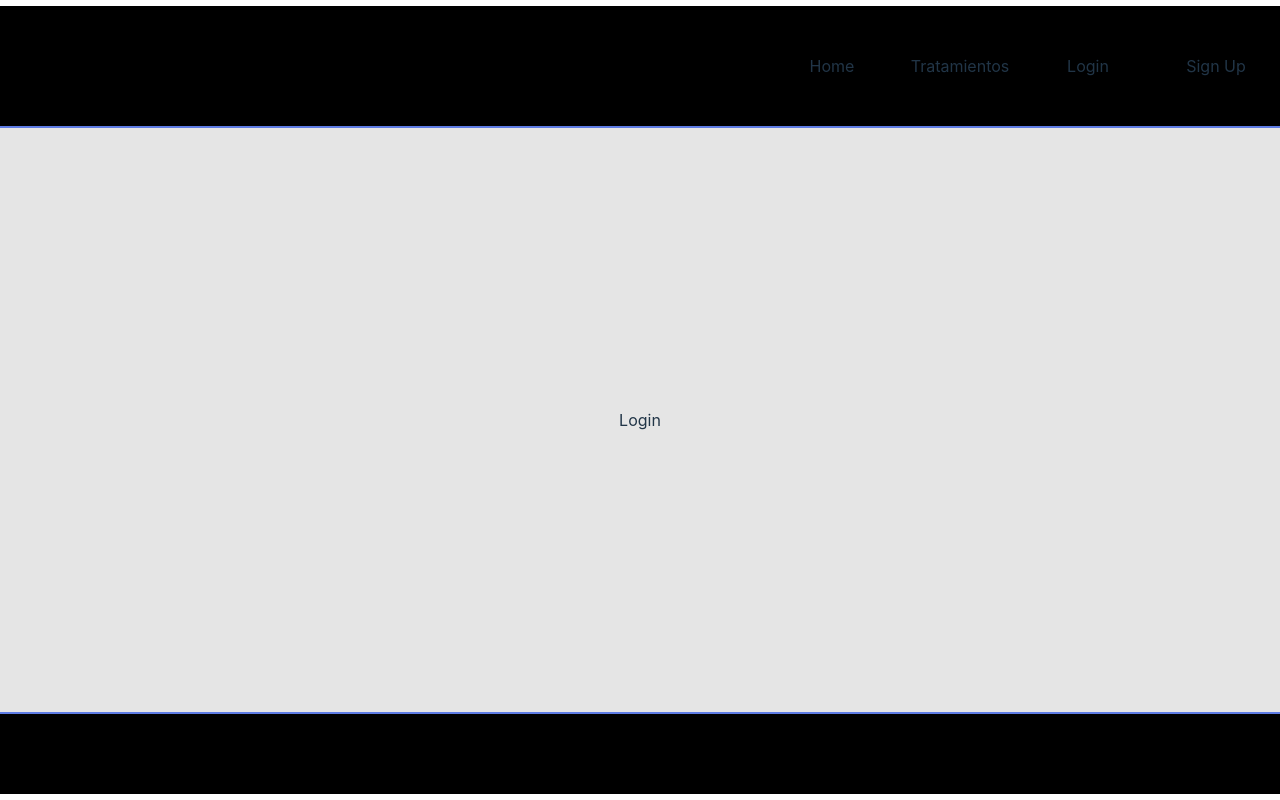
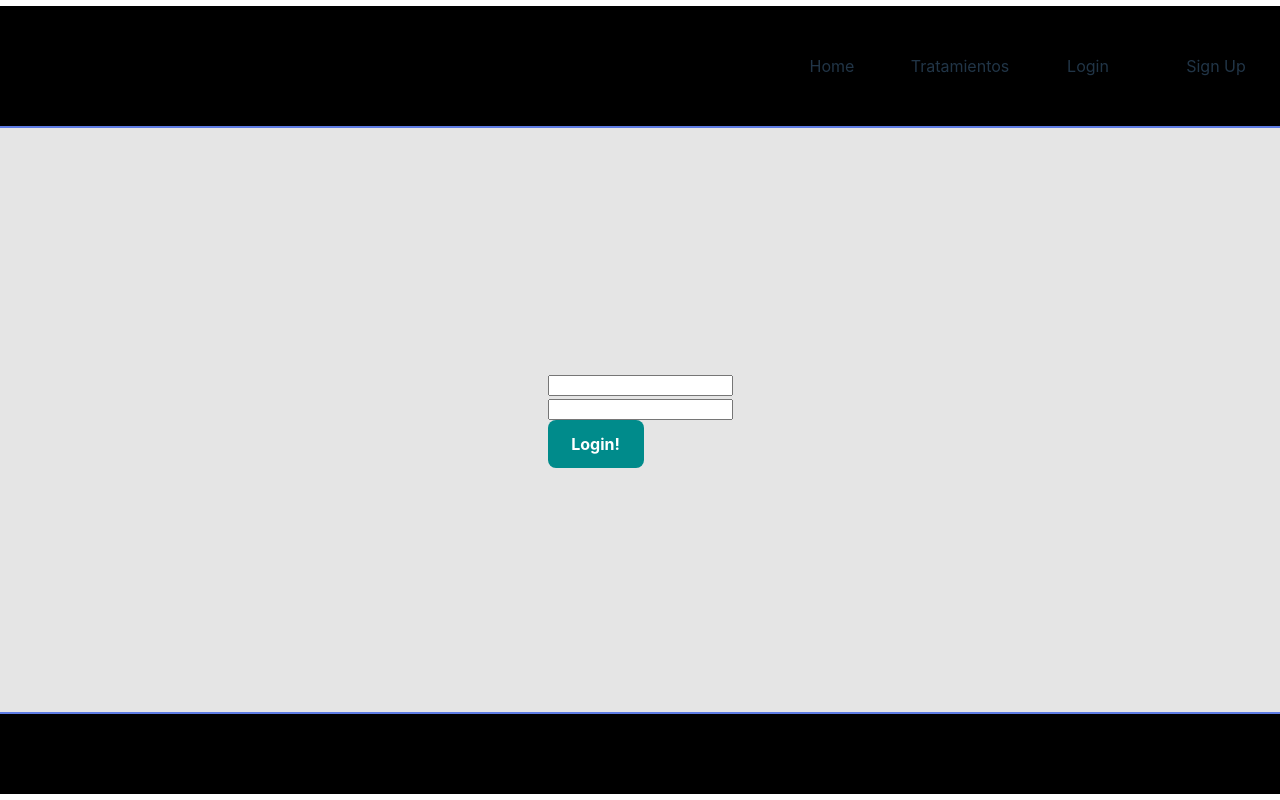
Before and after one commit to WilberEV/Proyecto-5---Front-Clinica-Dental, a React (Vite) app: page /login in a window 1280 px wide. Built offline with nearby package versions, Linux system fonts and the light colour scheme.

Commit message:
LogIn simulation test

```diff
--- /dev/null
+++ b/src/components/InputText/InputText.jsx
@@ -0,0 +1,17 @@
+
+import React from 'react';
+
+export const InputText = ({type, className, placeholder, name, handler}) => {
+
+    return (
+        <div className='inputTextDesign'>
+            <input
+                type={type}
+                className={className}
+                placeholder={placeholder}
+                name={name}
+                onChange={(e)=>handler(e)}
+            />
+        </div>
+    )
+}
--- a/src/layouts/Login/Login.css
+++ b/src/layouts/Login/Login.css
@@ -8,3 +8,28 @@
 
     background-color: #E5E5E5;
 }
+
+.loginButton {
+
+    width: 6em;
+    height: 3em;
+
+    display: flex;
+    justify-content: center;
+    align-items: center;
+
+    background-color: darkcyan;
+
+    border-radius: 0.5em;
+    transition: 0.3s;
+    color: white;
+    font-weight: bold;
+
+    cursor: pointer;
+}
+
+.loginButton:hover {
+
+    background-color: darkseagreen;
+    transition: 0.3s;
+}
--- a/src/layouts/Login/Login.jsx
+++ b/src/layouts/Login/Login.jsx
@@ -1,8 +1,96 @@
-import React from 'react'
+import React, { useState, useEffect } from "react";
 import './Login.css'
 
+import { useNavigate } from "react-router-dom";
+import { useDispatch, useSelector } from "react-redux";
+import { logInAccount } from '../../services/apiCalls';
+import jwt_decode from "jwt-decode";
+import { InputText } from "../../components/InputText/InputText";
+import { login, userData } from "../userSlice"
+
+
 export const Login = () => {
+
+  const dispatch = useDispatch();
+  const userRdxData = useSelector(userData);
+  const navigate = useNavigate();
+
+  //Hooks
+  const [credentials, setCredentials] = useState({
+    email: "",
+    password: "",
+  });
+
+  const [message, setMessage] = useState("");
+
+  //Handler
+  const inputHandlerFunction = (e) => {
+    setCredentials((prevState) => ({
+      ...prevState,
+      [e.target.name]: e.target.value,
+    }));
+  };
+
+  const logMeFunction = () => {
+
+    logInAccount(credentials)
+      .then((resultado) => {
+
+        const decoded = jwt_decode(resultado.data.token);
+
+        const datos = {
+          token: resultado.data.token,
+          user: decoded
+        }
+        //Una vez tengo el token, lo guardo con el dispatch
+        dispatch(login({ credentials: datos }));
+
+        setMessage(`Bienvenido de nuevo mr.${decoded.email}`);
+        //Nos vamos de aqui....
+
+        setTimeout(() => {
+          navigate("/");
+        }, 2750);
+
+      })
+      .catch((error) => console.log(error));
+  };
+
+  useEffect(()=>{
+
+      console.log(userRdxData,'////////////')
+
+  },[]);
+
   return (
-    <div className='loginBody'>Login</div>
+    <div className='loginBody'>
+
+{message != "" ? (
+        <div>{message}</div>
+      ) : (
+        <div>
+          <InputText
+            type={"email"}
+            className={"basicInput"}
+            placeholder={""}
+            name={"email"}
+            handler={inputHandlerFunction}
+          />
+
+          <InputText
+            type={"password"}
+            className={"basicInput"}
+            placeholder={""}
+            name={"password"}
+            handler={inputHandlerFunction}
+          />
+
+          <div className="loginButton" onClick={() => logMeFunction()}>
+            Login!
+          </div>
+        </div>
+      )}
+
+    </div>
   )
 }
--- a/src/layouts/userSlice.js
+++ b/src/layouts/userSlice.js
@@ -0,0 +1,33 @@
+import { createSlice } from '@reduxjs/toolkit';
+
+export const userSlice = createSlice({
+    name: 'user',
+    initialState: {
+      credentials: {}
+    },
+    reducers: {
+      login: (state, action) => {
+        return {
+          ...state,
+          ...action.payload
+        }
+      },
+      logout: (state, action) => {
+        return {
+          ...state,
+          ...action.payload
+        }
+      }
+
+    }
+
+});
+
+//Modo ESCRITURA
+export const { login, logout } = userSlice.actions;
+
+
+//Modo LECTURA
+export const userData = (state) => state.user;
+
+export default userSlice.reducer;
--- /dev/null
+++ b/src/services/apiCalls.js
@@ -0,0 +1,39 @@
+import axios from 'axios';
+
+export const logInAccount = async (credentials) => {
+
+    const res = await axios.post('https://dentistclinicbackend-production.up.railway.app/user/login', credentials)
+
+    return res
+}
+
+
+
+export const bringUserProfile = async () => {
+
+    const id = 'DOCTOR';
+
+    let token = 'eyJhbGciOiJIUzI1NiIsInR5cCI6IkpXVCJ9.eyJpZCI6IjY0NTIwZWJiYzRjN2NiZDExODZiNDljMyIsInJvbGUiOiJBRE1JTiIsImlhdCI6MTY4Mzc5MjI5M30.CrD--k8TwIKk1MBkhwlXLlHXFZOjLmTXkDSzvGf3ar8';
+
+    let config = {
+        headers: {
+          'Authorization': 'Bearer '+ token,
+        }
+      };
+
+    return await axios.get(`https://fsdemian-clinica-dental-production-a578.up.railway.app/${id}`, config);
+}
+
+
+export const bringDentists = async () => {
+
+  let token = 'eyJhbGciOiJIUzI1NiIsInR5cCI6IkpXVCJ9.eyJlbWFpbCI6ImhnaW5vcnlAZ21haWwuY29tIiwiaWQiOiI2NDRhOTkxNGYwYTc0ZGIyNTQwMzFjYTUiLCJyb2wiOiJDbGllbnRlIiwiaWF0IjoxNjgzNzkyODU4fQ.8eRYjmC0o1QjzqUo4qRj630jrTQOLVNKlc-HqVCbnSo';
+
+  let config = {
+    headers: {
+      'Authorization': 'Bearer '+ token,
+    }
+  };
+
+  return await axios.get(`https://dentistclinicbackend-production.up.railway.app/user/dentist`, config);
+}
```
